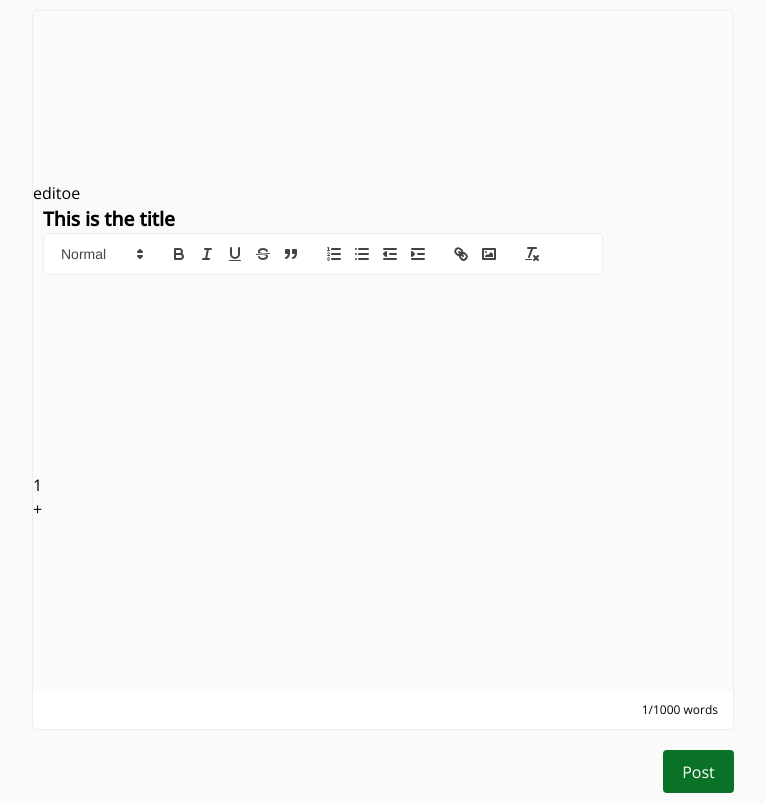
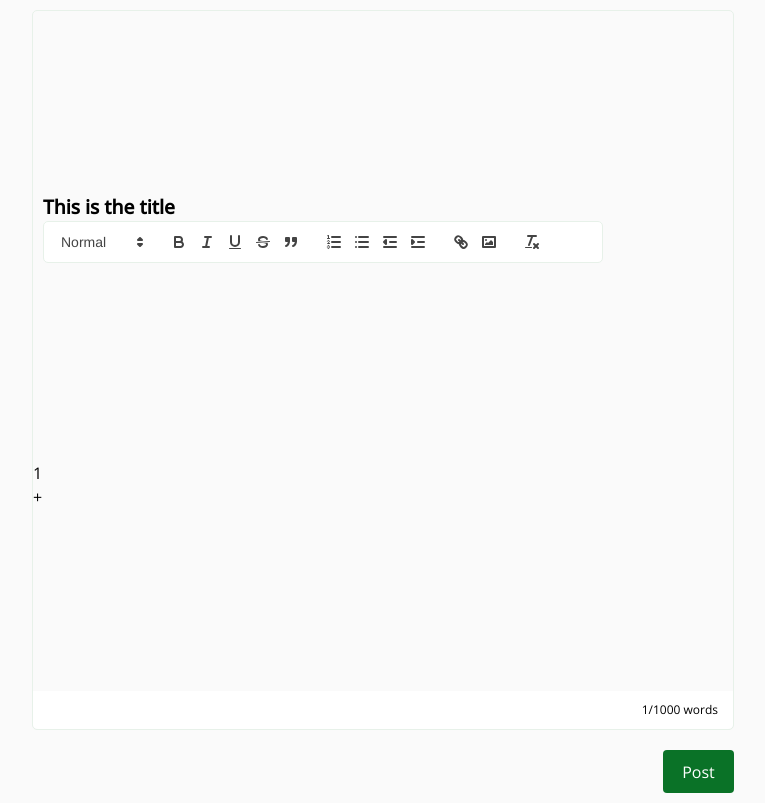
Before and after one commit to MichaelUtoh/hivedeck, a React (Vite) app: page / in a window 1280 px wide. Shown: the whole page, without its empty margins (257-1022 px from the left). Built offline with nearby package versions, Linux system fonts and the light colour scheme.

Commit message:
Add image to editor

```diff
--- a/src/components/Quil.tsx
+++ b/src/components/Quil.tsx
@@ -46,7 +46,7 @@ const Quil = ({onValueFromChild}: ChildProps) => {
     console.log(file);
 
     return (
-        <div className='grow relative'>editoe
+        <div className='grow relative'>
             <p className='article-title my-4'>This is the title</p>
             <ReactQuil
                 preserveWhitespace={true}
```
